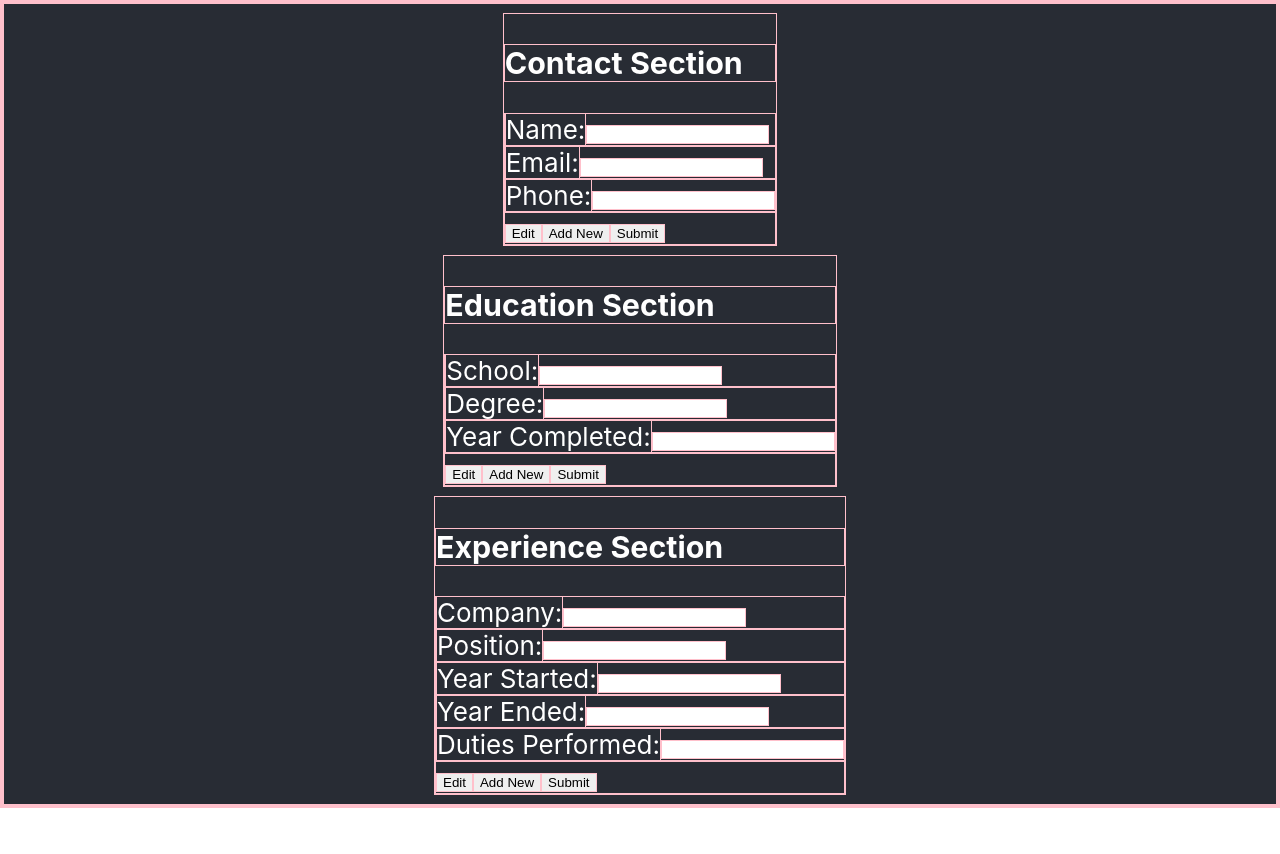
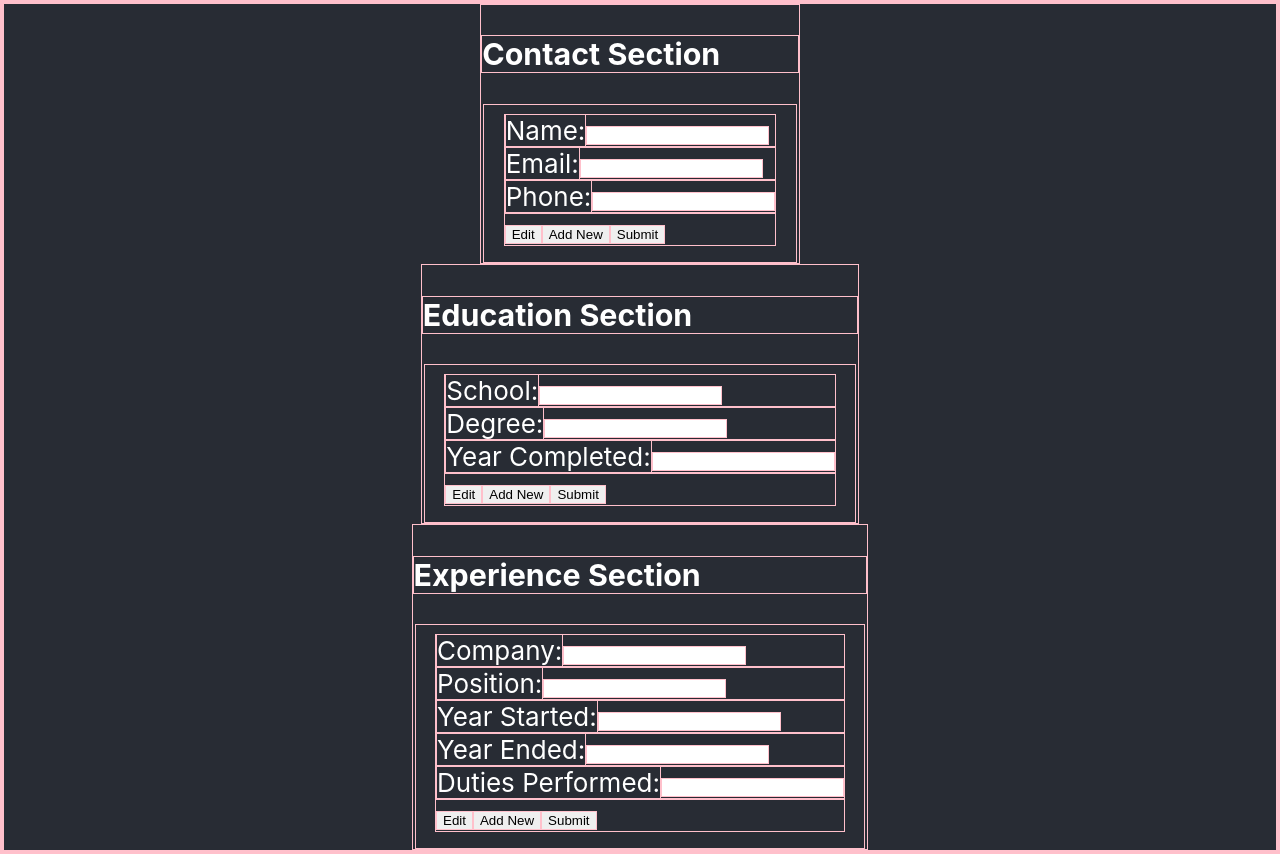
Before and after one commit to JustWaveThings/cv-app, a React (Create React App) app in the folder cv-app/: page / in a window 1280 px wide. Before the commit the page ends 808 px from the top, so only its background shows below. Built offline with nearby package versions, Linux system fonts and the light colour scheme.

Commit message:
Separating forms

```diff
--- a/cv-app/src/components/Row.js
+++ b/cv-app/src/components/Row.js
@@ -10,8 +10,14 @@ class Row extends Component {
 	render() {
 		return (
 			<div>
-				<Label rowTitle={`${this.props.rowValue}:`} />
-				<Input />
+				<Label
+					htmlFor={this.props.rowValue}
+					rowTitle={`${this.props.rowValue}:`}
+				/>
+				<Input
+					type="text"
+					id={this.props.rowValue}
+				/>
 			</div>
 		);
 	}
--- a/cv-app/src/components/Section.js
+++ b/cv-app/src/components/Section.js
@@ -29,11 +29,13 @@ class Section extends Component {
 		);
 
 		return (
-			<div>
+			<form>
 				<Header sectionTitle={this.props.section.title} />
-				{rows}
-				<ButtonRow />
-			</div>
+				<fieldset>
+					{rows}
+					<ButtonRow />
+				</fieldset>
+			</form>
 		);
 	}
 }
```
